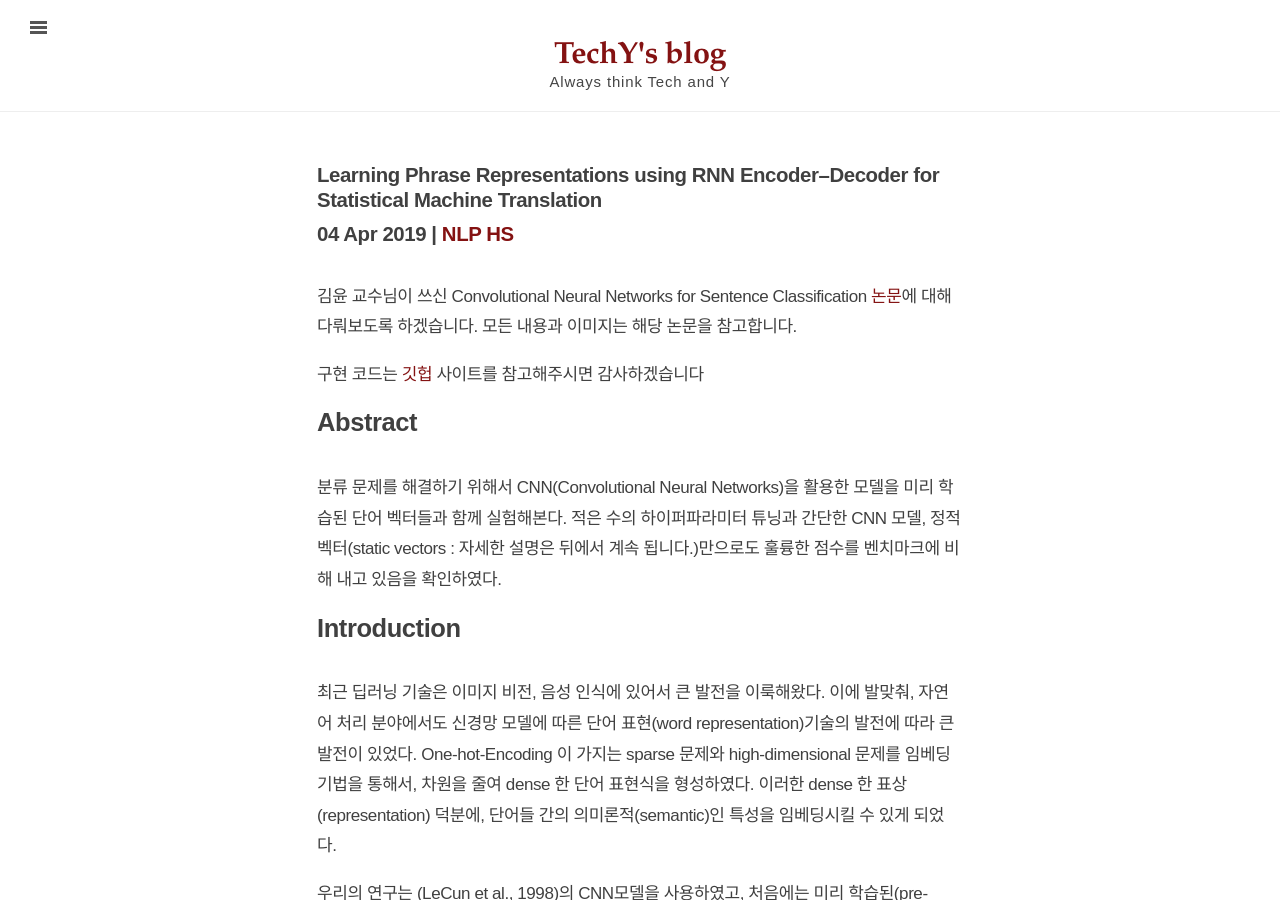
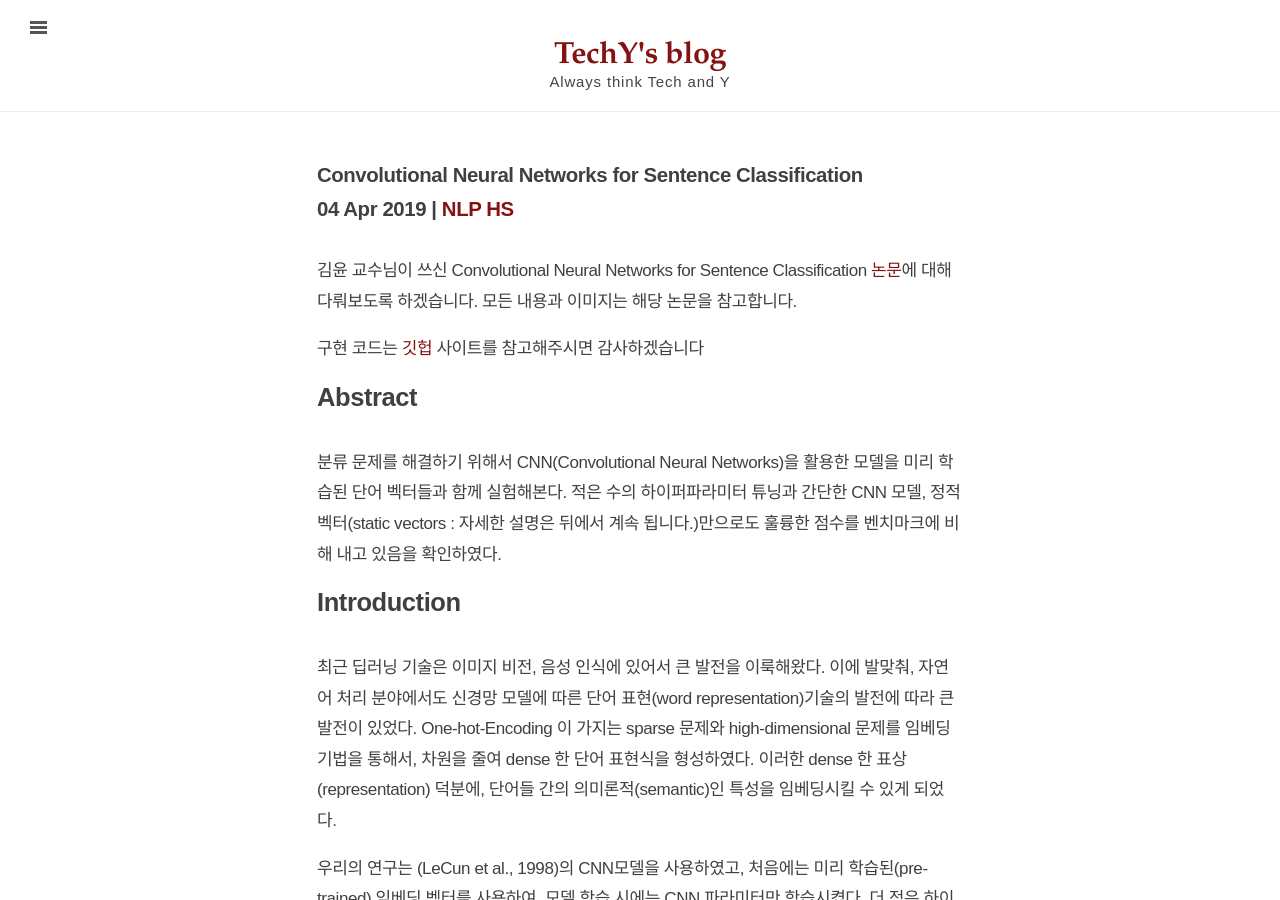
Before and after one commit to hskimim/hskimim.github.io, a Jekyll site: the page built from _posts/2019-04-05-Convolutional Neural Networks for Sentence Classification.md, in a window 1280 px wide and 900 px high. Built offline with Jekyll 4.4.1, drawn with Linux system fonts in a browser that asks for light colours; nearby versions of some CDN libraries; our own code applies the rules of GitHub Pages for plain Markdown files; formulas are drawn with MathJax 3; comment, search, counter and statistics services are not loaded.

Commit message:
cat is changed to nlp

```diff
--- a/_posts/2019-04-05-Convolutional Neural Networks for Sentence Classification.md
+++ b/_posts/2019-04-05-Convolutional Neural Networks for Sentence Classification.md
@@ -1,7 +1,7 @@
 ---
-title: "Learning Phrase Representations using RNN Encoder–Decoder for Statistical Machine Translation"
+title: "Convolutional Neural Networks for Sentence Classification"
 date: 2019-04-04 08:26:28 -0400
-categories: [Deep_Learning]
+categories: [NLP]
 tags: [NLP,HS]
 ---
 
```
Also changed, not shown: _posts/2019-04-04-Learning Phrase Representations using RNN Encoder–Decoder for Statistical Machine Translation.md (+1 -1 lines).
